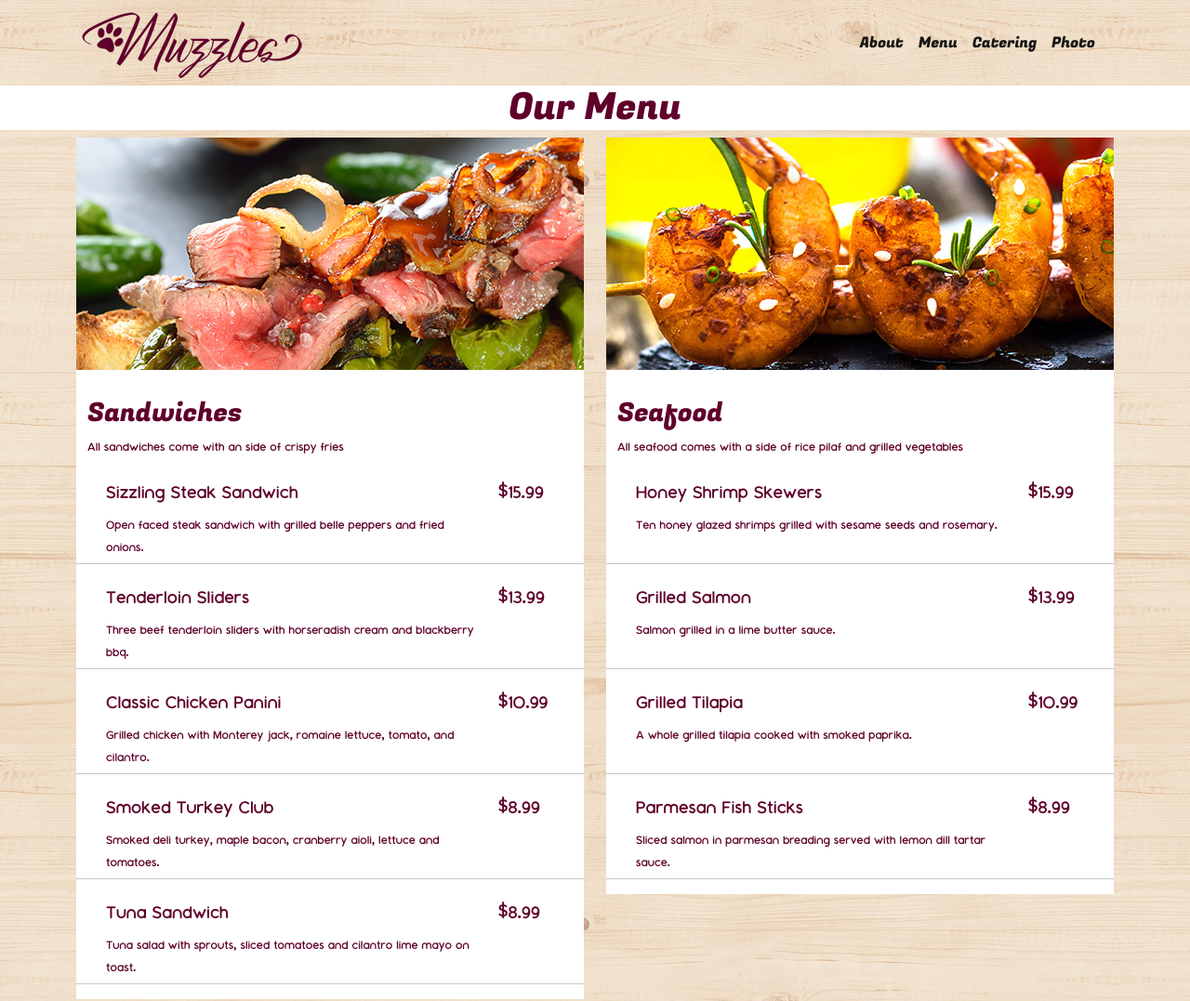
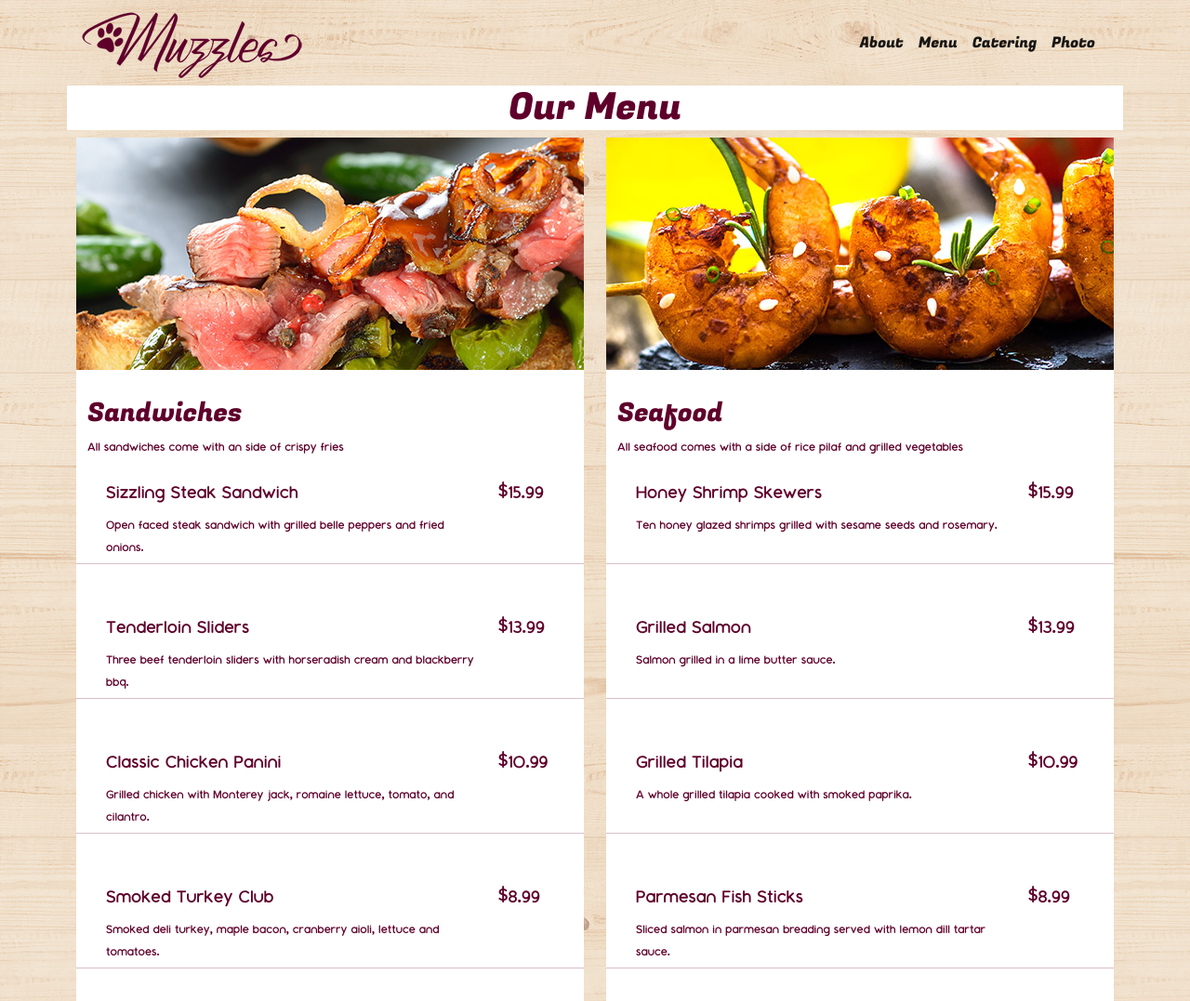
Before and after one commit to FreddySSF/AguilarFPuppyRestaurant, a plain HTML site: page Pages/Menupage.html in a window 1280 px wide. Shown: the top 1077 px of the page at 93% size. Drawn offline with nearby package versions, Linux system fonts and the light colour scheme.

Commit message:
made style changes

```diff
--- a/css/styles.css
+++ b/css/styles.css
@@ -27,11 +27,10 @@
     color: #5F002B;
     background-color: white;
     font-family: Fugaz One;
+    margin-left: 1.8em;
+    margin-right: 1.8em;
 }
 
-.nav-link{
-    color: #5F002B;
-}
 .menu-body{
     background-image: url(../Assets/bgtexture.jpg);
 }
@@ -58,7 +57,8 @@
     background-color: white;
     background-image: url("../Assets/menuseafood.jpg");
     background-repeat: no-repeat;
-    margin-bottom: 2em;
+    padding-bottom: 9em;
+    margin-bottom: 3em;
 }
 
 .menuSectionGrill{
@@ -109,3 +109,8 @@
     font-family: Fugaz One;
     color: #5F002B;
 }
+
+hr{
+    color: #5F002B;
+    padding-bottom: 2em;
+}
```
